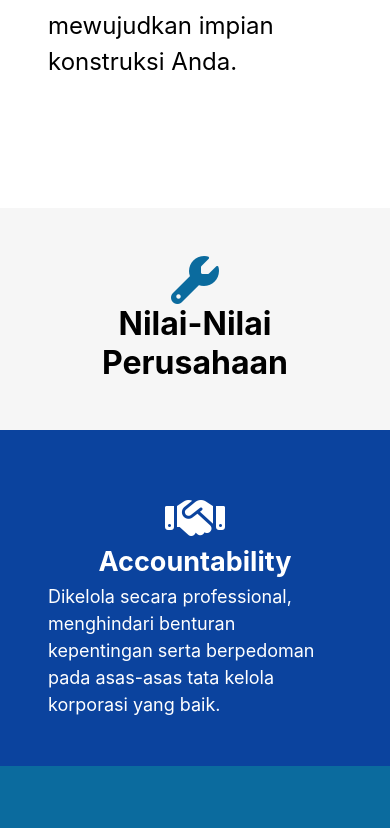
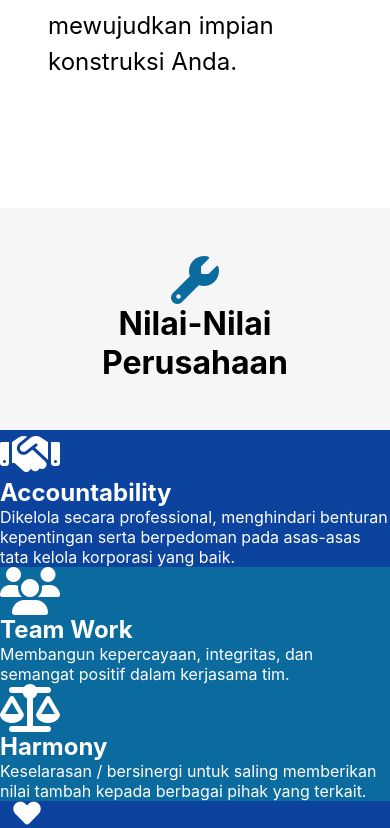
Before and after one commit to alvianzf/harry-trans-beton, a React (Vite) app: page / in a window 390 px wide. Shown: the part 1166-1994 px from the top of the page. Built offline with nearby package versions, Linux system fonts and the light colour scheme.

Commit message:
feat: separate whatsapp reusable button

```diff
--- a/src/App.css
+++ b/src/App.css
@@ -94,11 +94,9 @@
 
 /* Navbar styles */
 .navbar {
-  box-sizing: border-box;
   background-color: white;
   position: sticky;
   top: 0;
-  left: 0;
   width: 100%;
   padding: 2rem 1rem 2rem 3rem;
   display: flex;
@@ -107,7 +105,6 @@
   z-index: 9999;
 }
 
-/* Logo styles */
 .logo {
   font-size: 2rem;
   font-weight: bold;
@@ -185,13 +182,14 @@
   justify-content: space-between;
   padding: 2rem;
   width: 100%;
-  position: relative;
   margin-top: auto;
   bottom: 0;
 }
 
 .footer-content {
   line-height: 1.5;
+  width: 100%;
+  padding: 2rem;
 }
 
 .footer-content h3 {
@@ -219,11 +217,6 @@
   margin-bottom: 2rem;
   height: 50px;
   width: 50px;
-}
-
-.footer-content {
-  width: 100%;
-  padding: 2rem;
 }
 
 /* WhatsApp link styles */
@@ -266,30 +259,24 @@
   justify-content: space-around;
 }
 
-.values-box-item-1 {
-  background-color: var(--main-color);
-  color: white;
-  padding: 4rem 3rem 3rem 3rem;
+.values-box-item {
+  padding: 4rem 3rem;
   display: flex;
   align-items: center;
-  min-height: 200px;
   flex: 1;
   flex-direction: column;
   line-height: 1.5;
   font-size: large;
 }
 
+.values-box-item-1 {
+  background-color: var(--main-color);
+  color: white;
+}
+
 .values-box-item-2 {
   background-color: var(--secondary-color);
   color: white;
-  padding: 4rem 3rem 3rem 3rem;
-  display: flex;
-  align-items: center;
-  min-width: 100px;
-  flex: 1;
-  flex-direction: column;
-  line-height: 1.5;
-  font-size: large;
 }
 
 .clients {
@@ -298,7 +285,6 @@
   align-items: center;
   flex-wrap: wrap;
   padding: 2rem;
-  /* gap: 1rem; */
 }
 
 .clients img {
@@ -336,13 +322,6 @@
 
   .values-box {
     flex-direction: column;
-    padding: auto;
-  }
-
-  .values-box-item-1,
-  .values-box-item-2 {
-    width: 100%;
-    flex-direction: column;
   }
 
   .clients {
@@ -352,12 +331,10 @@
 
   .clients img {
     height: 40px;
-    flex: 0 0 30px;
   }
 
   .hamburger {
     display: block;
-    position: relative;
   }
 
   .logo img {
@@ -367,10 +344,6 @@
   .menu-icon {
     font-size: 24px;
     cursor: pointer;
-  }
-
-  .menu-icon i {
-    display: block;
   }
 
   .menu {
@@ -398,7 +371,6 @@
     text-decoration: none;
     color: black;
     display: block;
-    width: 100%;
     text-align: left;
   }
 
--- a/src/components/Footer.tsx
+++ b/src/components/Footer.tsx
@@ -1,4 +1,5 @@
 import logo from "../assets/logo.png";
+import WhatsappButton from "./buttons/WhatsappButton";
 
 function Footer() {
   return (
@@ -28,7 +29,7 @@ function Footer() {
           Para ahli mencampurkan seluruh bahan material, semen, additive, dan
           air ke dalam wadah mixing untuk diolah secara bersamaan.
         </p>
-        <p style={{ marginTop: "1rem"}}>
+        <p style={{ marginTop: "1rem" }}>
           <i className="fas fa-truck info"></i> Mobile Plant
         </p>
         <p>
@@ -45,15 +46,7 @@ function Footer() {
           <a href="/services">Projects</a>
           <a href="/services">Operations</a>
           <a href="/contact">Contact Us</a>
-          <div className="whatsapp-link">
-            <a
-              href="https://wa.me/62812170459803"
-              target="_blank"
-              rel="noopener noreferrer"
-            >
-              <i className="fab fa-whatsapp info"></i> WhatsApp
-            </a>
-          </div>
+          <WhatsappButton text={true} />
         </div>
         © Copyright 2024 PT. Harry Trans Beton
       </div>
--- /dev/null
+++ b/src/components/buttons/WhatsappButton.tsx
@@ -0,0 +1,19 @@
+interface WhatsappButtonProps {
+    text: boolean;
+  }
+
+  function WhatsappButton({ text }: WhatsappButtonProps) {
+    return (
+      <div className="whatsapp-link">
+        <a
+          href="https://wa.me/62812170459803"
+          target="_blank"
+          rel="noopener noreferrer"
+        >
+          <i className="fab fa-whatsapp info"></i> {text && "WhatsApp"}
+        </a>
+      </div>
+    );
+  }
+
+  export default WhatsappButton;
```
